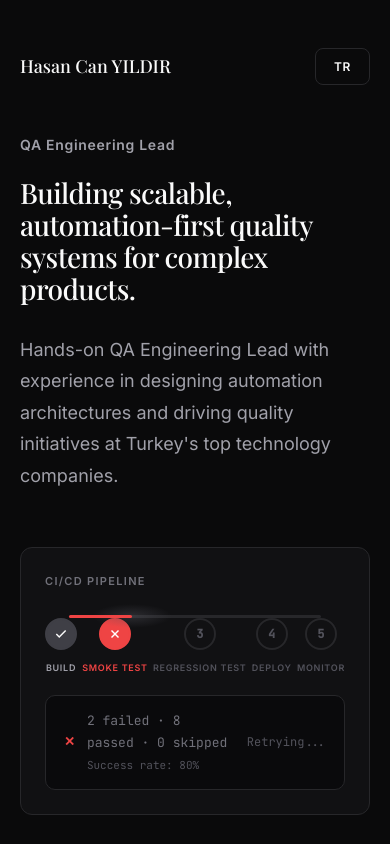
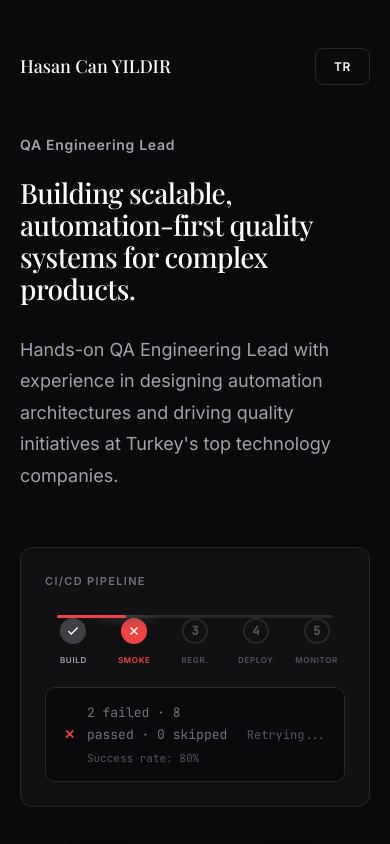
Before and after one commit to yildirh/hasan-can-yildir-portfolio, a React (Vite) app: page / in a window 390 px wide. Shown: the top 844 px of the page. Built offline with nearby package versions, Linux system fonts and the light colour scheme.

Commit message:
Mobil view has been fixed

```diff
--- a/index.html
+++ b/index.html
@@ -4,7 +4,14 @@
     <meta charset="UTF-8" />
     <link rel="icon" type="image/svg+xml" href="/favicon.svg" />
     <meta name="viewport" content="width=device-width, initial-scale=1.0" />
-    <meta name="description" content="Hasan Can YILDIR — Quality Assurance Leader with 9+ years of experience in test automation and quality engineering." />
+    <meta name="description" content="Hasan Can YILDIR — Quality Assurance Leader with extensive experience in test automation and quality engineering." />
+    <meta property="og:title" content="Hasan Can YILDIR — QA Team Lead" />
+    <meta property="og:description" content="Quality Assurance Leader with extensive experience in test automation and quality engineering." />
+    <meta property="og:type" content="website" />
+    <meta property="og:url" content="https://hasan-can-yildir-portfolio.pages.dev" />
+    <meta name="twitter:card" content="summary" />
+    <meta name="twitter:title" content="Hasan Can YILDIR — QA Team Lead" />
+    <meta name="twitter:description" content="Quality Assurance Leader with extensive experience in test automation and quality engineering." />
     <title>Hasan Can YILDIR — QA Team Lead</title>
     <link rel="preconnect" href="https://fonts.googleapis.com">
     <link rel="preconnect" href="https://fonts.gstatic.com" crossorigin>
--- a/src/App.jsx
+++ b/src/App.jsx
@@ -11,7 +11,13 @@ function AppContent() {
   const [expandedExp, setExpandedExp] = useState(0) // Kolay default open
   const { language, toggleLanguage } = useLanguage()
 
-  const steps = ['Build', 'Smoke Test', 'Regression Test', 'Deploy', 'Monitor']
+  const steps = [
+    { full: 'Build', short: 'Build' },
+    { full: 'Smoke Test', short: 'Smoke' },
+    { full: 'Regression Test', short: 'Regr.' },
+    { full: 'Deploy', short: 'Deploy' },
+    { full: 'Monitor', short: 'Monitor' }
+  ]
 
   useEffect(() => {
     const timer = setTimeout(() => setIsLoading(false), 1000)
@@ -285,7 +291,7 @@ function AppContent() {
             <div className="pipeline-nodes">
               {steps.map((s, index) => (
                 <div
-                  key={s}
+                  key={s.full}
                   className={`pipeline-node
                     ${index < step ? 'done' : ''}
                     ${index === step ? 'active' : ''}
@@ -309,7 +315,10 @@ function AppContent() {
                       <span className="node-num">{index + 1}</span>
                     )}
                   </div>
-                  <span className="node-label">{s}</span>
+                  <span className="node-label">
+                    <span className="label-full">{s.full}</span>
+                    <span className="label-short">{s.short}</span>
+                  </span>
                 </div>
               ))}
             </div>
--- a/src/index.css
+++ b/src/index.css
@@ -297,6 +297,7 @@ a {
    ============================================= */
 .pipeline {
   margin-top: 8px;
+  overflow: hidden;
 }
 
 .pipeline-track {
@@ -387,6 +388,14 @@ a {
   text-transform: uppercase;
   letter-spacing: 0.08em;
   transition: color 0.3s ease;
+}
+
+.label-full {
+  display: inline;
+}
+
+.label-short {
+  display: none;
 }
 
 .pipeline-node.done .node-circle {
@@ -882,9 +891,56 @@ a {
   .pipeline-track {
     margin: 0 24px;
   }
+
+  .pipeline-nodes {
+    gap: 4px;
+  }
+
+  .pipeline-node {
+    min-width: 0;
+    flex: 1;
+  }
+
+  .node-label {
+    font-size: 9px;
+    text-align: center;
+  }
+
+  .label-full {
+    display: none;
+  }
+
+  .label-short {
+    display: inline;
+  }
 }
 
 @media (max-width: 480px) {
+  .pipeline-track {
+    margin: 0 12px;
+  }
+
+  .node-circle {
+    width: 26px;
+    height: 26px;
+  }
+
+  .node-label {
+    font-size: 8px;
+  }
+
+  .pipeline-console {
+    padding: 10px 12px;
+  }
+
+  .console-main {
+    font-size: 12px;
+  }
+
+  .console-sub {
+    font-size: 10px;
+  }
+
   .header {
     margin-bottom: 48px;
   }
```
